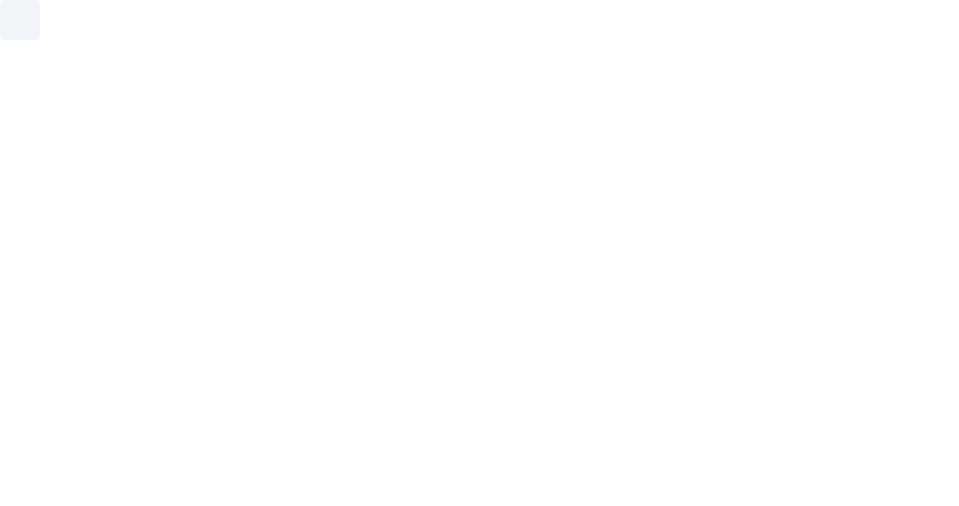
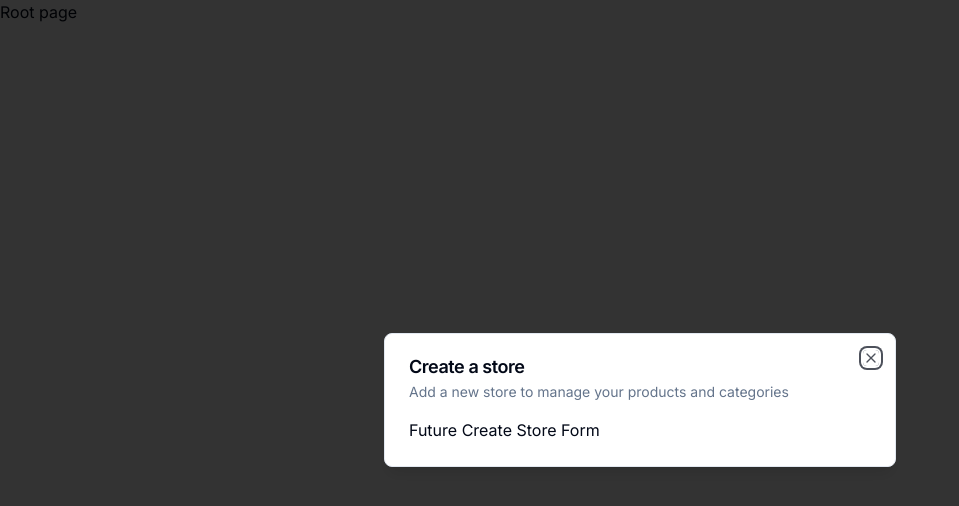
Before and after one commit to lewmeta/cms, a Next.js app: page / in a window 1280 px wide. Shown: the top 506 px of the page, without its empty margins (0-959 px from the left). Built offline with nearby package versions, Linux system fonts and the light colour scheme.

Commit message:
we have created a global state with zustand to trigger store modal when document loads

```diff
--- /dev/null
+++ b/app/(root)/(routes)/page.tsx
@@ -0,0 +1,24 @@
+"use client"
+
+import { useStoreModal } from "@/hooks/user-store-modal";
+import { useEffect } from "react";
+
+const SetupPage = () => {
+  const onOpen = useStoreModal((state) => state.onOpen);
+  const isOpen = useStoreModal((state) => state.isOpen);
+
+  useEffect(() => {
+    if (!isOpen) {
+      onOpen();
+    }
+  }, [isOpen, onOpen])
+
+  return (
+    <div className="">
+      Root page
+    </div>
+  )
+
+}
+
+export default SetupPage;
--- /dev/null
+++ b/app/(root)/layout.tsx
@@ -0,0 +1,10 @@
+export default function SetupLayout({
+    children
+}: { children: React.ReactNode }) {
+
+    return (
+        <div>
+            {children}
+        </div>
+    )
+}
--- a/app/(root)/page.tsx
+++ /dev/null
@@ -1,12 +0,0 @@
-import { Button } from "@/components/ui/button";
-import { UserButton } from "@clerk/nextjs";
-
-export default function Home() {
-  return (
-    <main className="">
-      <Button size="icon" variant="secondary">
-        <UserButton />
-      </Button>
-    </main>
-  );
-}
--- a/app/layout.tsx
+++ b/app/layout.tsx
@@ -1,7 +1,10 @@
 import type { Metadata } from "next";
 import { Inter } from "next/font/google";
+import { ClerkProvider } from "@clerk/nextjs";
+
+import { ModalProvider } from "@/providers/modal-provider";
+
 import "./globals.css";
-import { ClerkProvider } from "@clerk/nextjs";
 
 const inter = Inter({ subsets: ["latin"] });
 
@@ -18,7 +21,10 @@
   return (
     <ClerkProvider>
       <html lang="en">
-        <body className={inter.className}>{children}</body>
+        <body className={inter.className}>
+          <ModalProvider />
+          {children}
+        </body>
       </html>
     </ClerkProvider>
   );
--- /dev/null
+++ b/components/modals/store-modal.tsx
@@ -0,0 +1,19 @@
+"use client"
+
+import { Modal } from "@/components/ui/modal"
+import { useStoreModal } from "@/hooks/user-store-modal";
+
+export const StoreModal = () => {
+    const storeModal = useStoreModal();
+
+    return (
+        <Modal
+            title="Create a store"
+            description="Add a new store to manage your products and categories"
+            isOpen={storeModal.isOpen}
+            onClose={storeModal.onClose}
+        >
+            Future Create Store Form
+        </Modal>
+    )
+}
--- /dev/null
+++ b/components/ui/dialog.tsx
@@ -0,0 +1,122 @@
+"use client"
+
+import * as React from "react"
+import * as DialogPrimitive from "@radix-ui/react-dialog"
+import { X } from "lucide-react"
+
+import { cn } from "@/lib/utils"
+
+const Dialog = DialogPrimitive.Root
+
+const DialogTrigger = DialogPrimitive.Trigger
+
+const DialogPortal = DialogPrimitive.Portal
+
+const DialogClose = DialogPrimitive.Close
+
+const DialogOverlay = React.forwardRef<
+  React.ElementRef<typeof DialogPrimitive.Overlay>,
+  React.ComponentPropsWithoutRef<typeof DialogPrimitive.Overlay>
+>(({ className, ...props }, ref) => (
+  <DialogPrimitive.Overlay
+    ref={ref}
+    className={cn(
+      "fixed inset-0 z-50 bg-black/80  data-[state=open]:animate-in data-[state=closed]:animate-out data-[state=closed]:fade-out-0 data-[state=open]:fade-in-0",
+      className
+    )}
+    {...props}
+  />
+))
+DialogOverlay.displayName = DialogPrimitive.Overlay.displayName
+
+const DialogContent = React.forwardRef<
+  React.ElementRef<typeof DialogPrimitive.Content>,
+  React.ComponentPropsWithoutRef<typeof DialogPrimitive.Content>
+>(({ className, children, ...props }, ref) => (
+  <DialogPortal>
+    <DialogOverlay />
+    <DialogPrimitive.Content
+      ref={ref}
+      className={cn(
+        "fixed left-[50%] top-[50%] z-50 grid w-full max-w-lg translate-x-[-50%] translate-y-[-50%] gap-4 border bg-background p-6 shadow-lg duration-200 data-[state=open]:animate-in data-[state=closed]:animate-out data-[state=closed]:fade-out-0 data-[state=open]:fade-in-0 data-[state=closed]:zoom-out-95 data-[state=open]:zoom-in-95 data-[state=closed]:slide-out-to-left-1/2 data-[state=closed]:slide-out-to-top-[48%] data-[state=open]:slide-in-from-left-1/2 data-[state=open]:slide-in-from-top-[48%] sm:rounded-lg",
+        className
+      )}
+      {...props}
+    >
+      {children}
+      <DialogPrimitive.Close className="absolute right-4 top-4 rounded-sm opacity-70 ring-offset-background transition-opacity hover:opacity-100 focus:outline-none focus:ring-2 focus:ring-ring focus:ring-offset-2 disabled:pointer-events-none data-[state=open]:bg-accent data-[state=open]:text-muted-foreground">
+        <X className="h-4 w-4" />
+        <span className="sr-only">Close</span>
+      </DialogPrimitive.Close>
+    </DialogPrimitive.Content>
+  </DialogPortal>
+))
+DialogContent.displayName = DialogPrimitive.Content.displayName
+
+const DialogHeader = ({
+  className,
+  ...props
+}: React.HTMLAttributes<HTMLDivElement>) => (
+  <div
+    className={cn(
+      "flex flex-col space-y-1.5 text-center sm:text-left",
+      className
+    )}
+    {...props}
+  />
+)
+DialogHeader.displayName = "DialogHeader"
+
+const DialogFooter = ({
+  className,
+  ...props
+}: React.HTMLAttributes<HTMLDivElement>) => (
+  <div
+    className={cn(
+      "flex flex-col-reverse sm:flex-row sm:justify-end sm:space-x-2",
+      className
+    )}
+    {...props}
+  />
+)
+DialogFooter.displayName = "DialogFooter"
+
+const DialogTitle = React.forwardRef<
+  React.ElementRef<typeof DialogPrimitive.Title>,
+  React.ComponentPropsWithoutRef<typeof DialogPrimitive.Title>
+>(({ className, ...props }, ref) => (
+  <DialogPrimitive.Title
+    ref={ref}
+    className={cn(
+      "text-lg font-semibold leading-none tracking-tight",
+      className
+    )}
+    {...props}
+  />
+))
+DialogTitle.displayName = DialogPrimitive.Title.displayName
+
+const DialogDescription = React.forwardRef<
+  React.ElementRef<typeof DialogPrimitive.Description>,
+  React.ComponentPropsWithoutRef<typeof DialogPrimitive.Description>
+>(({ className, ...props }, ref) => (
+  <DialogPrimitive.Description
+    ref={ref}
+    className={cn("text-sm text-muted-foreground", className)}
+    {...props}
+  />
+))
+DialogDescription.displayName = DialogPrimitive.Description.displayName
+
+export {
+  Dialog,
+  DialogPortal,
+  DialogOverlay,
+  DialogClose,
+  DialogTrigger,
+  DialogContent,
+  DialogHeader,
+  DialogFooter,
+  DialogTitle,
+  DialogDescription,
+}
--- /dev/null
+++ b/components/ui/modal.tsx
@@ -0,0 +1,46 @@
+"use client"
+
+import {
+    Dialog,
+    DialogContent,
+    DialogDescription,
+    DialogHeader,
+    DialogTitle
+} from "@/components/ui/dialog"
+
+interface ModalProps {
+    title: string;
+    description: string;
+    isOpen: boolean;
+    onClose: () => void;
+    children?: React.ReactNode
+}
+
+export const Modal: React.FC<ModalProps> = ({
+    title,
+    description,
+    isOpen,
+    onClose,
+    children
+}) => {
+    const onChange = (open: boolean) => {
+        if (!open) {
+            onClose();
+        }
+    }
+    return (
+        <Dialog open={isOpen} onOpenChange={onChange}>
+            <DialogContent>
+                <DialogHeader>
+                    <DialogTitle>{title}</DialogTitle>
+                    <DialogDescription>
+                        {description}
+                    </DialogDescription>
+                </DialogHeader>
+                <div>
+                    {children}
+                </div>
+            </DialogContent>
+        </Dialog>
+    )
+}
--- /dev/null
+++ b/hooks/user-store-modal.tsx
@@ -0,0 +1,13 @@
+import { create } from "zustand";
+
+interface useStoreModalStore {
+    isOpen: boolean;
+    onOpen: () => void;
+    onClose: () => void;
+}
+
+export const useStoreModal = create<useStoreModalStore>((set) => ({
+    isOpen: false,
+    onOpen: () => set({ isOpen: true }),
+    onClose: () => set({ isOpen: false }),
+}))
--- a/package.json
+++ b/package.json
@@ -10,6 +10,7 @@
   },
   "dependencies": {
     "@clerk/nextjs": "^4.29.12",
+    "@radix-ui/react-dialog": "^1.1.1",
     "@radix-ui/react-slot": "^1.1.0",
     "class-variance-authority": "^0.7.0",
     "clsx": "^2.1.1",
@@ -18,7 +19,8 @@
     "react": "^18",
     "react-dom": "^18",
     "tailwind-merge": "^2.4.0",
-    "tailwindcss-animate": "^1.0.7"
+    "tailwindcss-animate": "^1.0.7",
+    "zustand": "^4.5.4"
   },
   "devDependencies": {
     "@types/node": "^20",
--- /dev/null
+++ b/providers/modal-provider.tsx
@@ -0,0 +1,22 @@
+"use client"
+
+import { StoreModal } from "@/components/modals/store-modal"
+import { useEffect, useState } from "react"
+
+export const ModalProvider = () => {
+    const [isMounted, setIsMounted] = useState<boolean>(false);
+
+    useEffect(() => {
+        setIsMounted(true);
+    }, [])
+
+    if (!isMounted) {
+        return null
+    }
+
+    return (
+        <>
+            <StoreModal />
+        </>
+    )
+}
```
Also changed, not shown: 1 other file (tests, documents, lock files or other folders).
